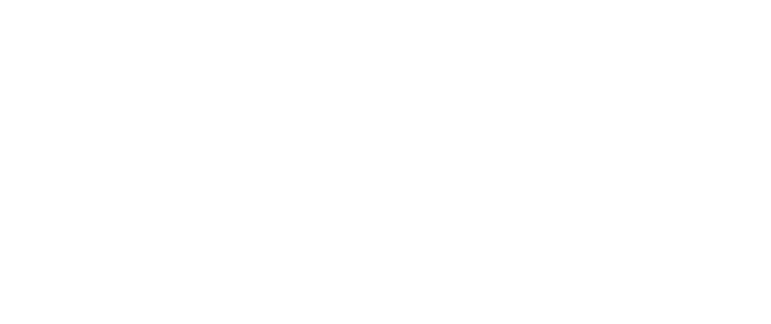
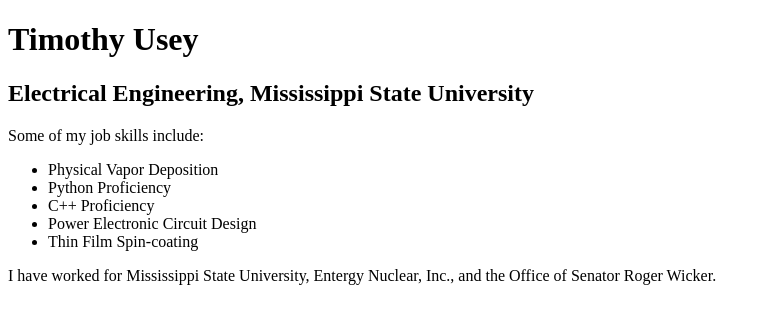
Before and after one commit to tyusey/digital-resume, a plain HTML site: page index.html in a window 1280 px wide. Shown: the whole page, without its empty margins (0-771 px from the left). Drawn offline with Linux system fonts and the light colour scheme.

Commit message:
Update index.html

```diff
--- a/index.html
+++ b/index.html
@@ -3,9 +3,19 @@
 <head>
     <meta charset="UTF-8">
     <meta name="viewport" content="width=device-width, initial-scale=1.0">
-    <title>Document</title>
+    <title>Timothy Usey's Digital Resume</title>
+    <h1>Timothy Usey</h1>
+    <h2>Electrical Engineering, Mississippi State University</h2>
 </head>
 <body>
-
+    <p>Some of my job skills include:</p>
+    <ul>
+  <li>Physical Vapor Deposition</li>
+  <li>Python Proficiency</li>
+  <li>C++ Proficiency</li>
+<li>Power Electronic Circuit Design</li>
+  <li>Thin Film Spin-coating</li>
+</ul>
+<p>I have worked for Mississippi State University, Entergy Nuclear, Inc., and the Office of Senator Roger Wicker.</p>
 </body>
 </html>
```
